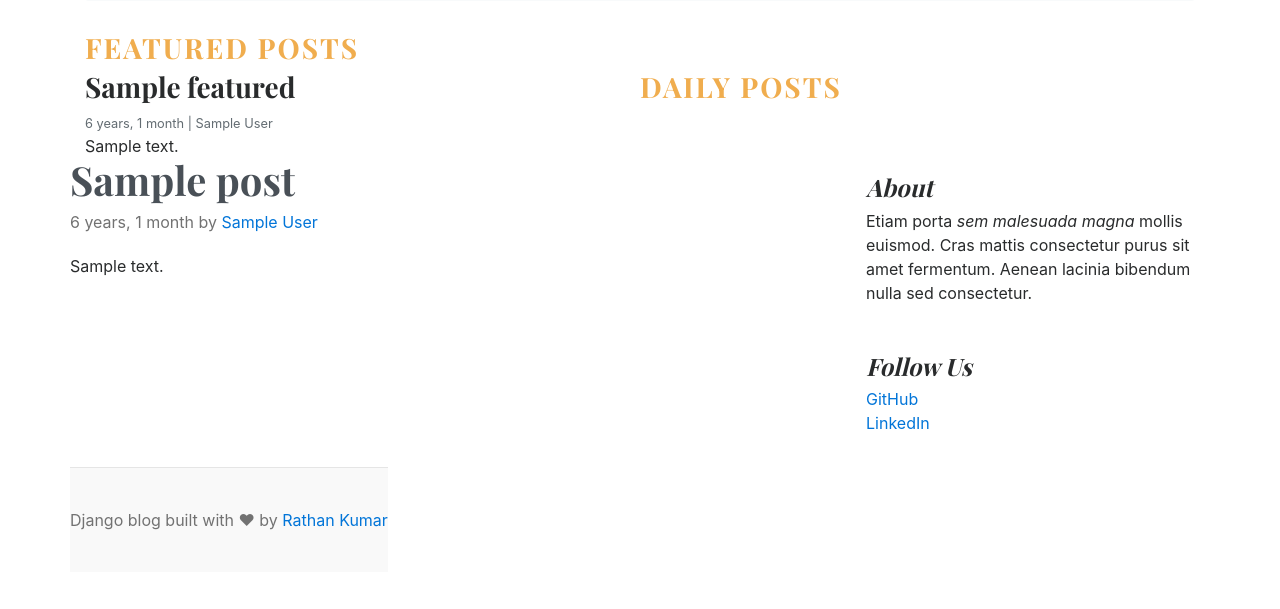
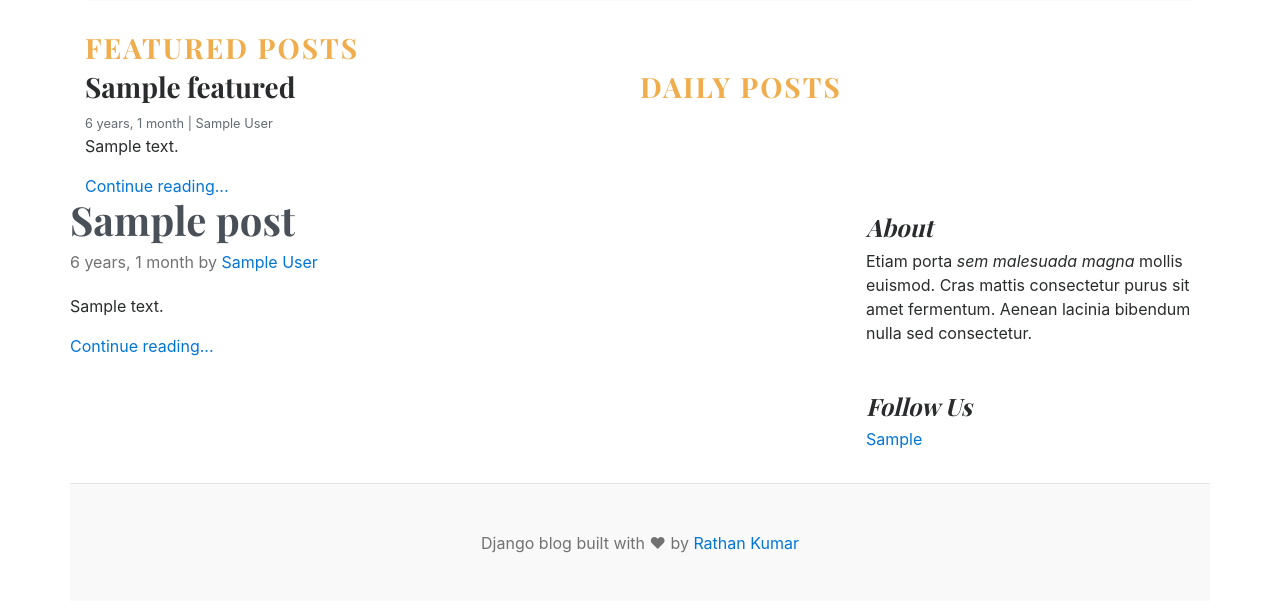
Before and after one commit to Djangodev2010/django-full-stack-blog, a Django app: template blog/templates/home-blogs.html in a window 1280 px wide. Shown: the part 387-996 px from the top of the page. Before the commit the page ends 917 px from the top, so only its background shows below. Run offline with Django 5.2, Linux system fonts and the light colour scheme; the template is opened without the code that fills it: most values are stand-ins (such as "Sample title", 1, 10 or a date in 2020); grey boxes marked "Sample" are stand-in pictures; data that the repository does not hold is empty.

Commit message:
Added blog detail endpoint. Updated the home-blogs.html,  posts_by_category.html to include the blog detail endpoint. Created the blog_detail.html to display the details of a particular blog. Created new get_social_links context_processor and SocialLink model to display the various social links.

```diff
--- a/blog/blog/settings.py
+++ b/blog/blog/settings.py
@@ -64,6 +64,7 @@ TEMPLATES = [
                 'django.contrib.auth.context_processors.auth',
                 'django.contrib.messages.context_processors.messages',
                 'blog_app.context_processors.get_categories',
+                'blog_app.context_processors.get_social_links',
             ],
         },
     },
--- a/blog/blog_app/admin.py
+++ b/blog/blog_app/admin.py
@@ -1,5 +1,5 @@
 from django.contrib import admin
-from blog_app.models import Category, Blog
+from blog_app.models import Category, Blog, SocialLinks
 
 # Register your models here.
 
@@ -11,3 +11,4 @@ class BlogAdmin(admin.ModelAdmin):
 
 admin.site.register(Category)
 admin.site.register(Blog, BlogAdmin)
+admin.site.register(SocialLinks)
--- a/blog/blog_app/context_processors.py
+++ b/blog/blog_app/context_processors.py
@@ -1,5 +1,9 @@
-from blog_app.models import Category
+from blog_app.models import Category, SocialLinks
 
 def get_categories(request):
     categories = Category.objects.all()
     return dict(categories=categories)
+
+def get_social_links(request):
+    social_links = SocialLinks.objects.all()
+    return dict(social_links=social_links)
--- a/blog/blog_app/models.py
+++ b/blog/blog_app/models.py
@@ -37,3 +37,10 @@ class Blog(models.Model):
 
     def __str__(self):
         return self.title
+
+class SocialLinks(models.Model):
+    platform = models.CharField(max_length=255)
+    link = models.URLField(max_length=455)
+
+    def __str__(self):
+        return self.platform
--- a/blog/blog_app/urls.py
+++ b/blog/blog_app/urls.py
@@ -1,7 +1,10 @@
 from django.urls import path
 from blog_app import views
+
+app_name = 'blog_app'
 
 urlpatterns = [
     path('', views.home, name='home'),
     path('category/<int:pk>/', views.posts_by_category, name='posts_by_category'),
+    path('<slug:slug>/', views.blog_detail, name='blog_detail'),
 ]
--- a/blog/blog_app/views.py
+++ b/blog/blog_app/views.py
@@ -16,3 +16,8 @@ def posts_by_category(request, pk):
     # Fetch the posts that have the same category
     posts = category.blogs.filter(status='Published').order_by('-updated_at')
     return render(request, 'posts_by_category.html', context={'posts': posts, 'category': category})
+
+def blog_detail(request, slug):
+    blog = get_object_or_404(Blog, slug=slug)
+    similar_blogs = Blog.objects.filter(category=blog.category, status='Published').exclude(id=blog.id)
+    return render(request, 'blog_detail.html', context={'blog': blog, 'similar_blogs': similar_blogs})
--- a/blog/static/css/blog.css
+++ b/blog/static/css/blog.css
@@ -59,11 +59,16 @@ h1, h2, h3, h4, h5, h6 {
  * Footer
  */
 .blog-footer {
-  padding: 2.5rem 0;
+  padding: 2.9rem 0;
   color: #727272;
   text-align: center;
   background-color: #f9f9f9;
   border-top: .05rem solid #e5e5e5;
+  display: flex;
+  justify-content: center;
+  width: 100%;
+  margin-left: auto;
+  margin-right: auto;
 }
 .blog-footer p:last-child {
   margin-bottom: 0;
--- a/blog/templates/home-blogs.html
+++ b/blog/templates/home-blogs.html
@@ -9,7 +9,7 @@
       <div class="col-md-8 px-0">
         <h1 class="display-4 font-italic">{{featured.title}}</h1>
         <p class="lead my-3">{{featured.short_description | truncatewords:25}}</p>
-        <p class="lead mb-0"><a href="#" class="text-white font-weight-bold">Continue reading...</a></p>
+        <p class="lead mb-0"><a href="{% url 'blog_app:blog_detail' slug=featured.slug %}" class="text-white font-weight-bold">Continue reading...</a></p>
       </div>
     </div>
   {% endif %}
@@ -17,6 +17,7 @@
 
 
   <!--Featured Posts-->
+
   <h3 class='text-warning text-uppercase' style='letter-spacing: 2px'>Featured Posts</h3>
   <div class="row mb-2">
     {% for featured in featured_posts %}
@@ -26,6 +27,7 @@
           <h3>{{featured.title}}</h3>
           <small class="mb-1 text-muted">{{featured.created_at | timesince}} | {{featured.author}}</small>
           <p class="card-text">{{featured.short_description | truncatewords:25}}</p>
+          <a href='{% url "blog_app:blog_detail" slug=featured.slug %}'>Continue reading...</a>
         </div>
       </div>
     </div>
@@ -44,6 +46,8 @@
 
           <p>{{post.short_description | truncatewords:30}}</p>
 
+          <a href='{% url "blog_app:blog_detail" slug=post.slug %}'>Continue reading...</a>
+
         </div>
         {% endfor %}
         <!-- /.blog-post -->
@@ -58,11 +62,12 @@
         </div>
 
         <div class="p-3">
+          {% for social_link in social_links %}
           <h4 class="font-italic">Follow Us</h4>
           <ol class="list-unstyled">
-            <li><a href="#">GitHub</a></li>
-            <li><a href="#">LinkedIn</a></li>
+            <li><a href="{{social_link.link}}">{{social_link.platform}}</a></li>
           </ol>
+          {% endfor %}
         </div>
       </aside><!-- /.blog-sidebar -->
 
--- a/blog/templates/posts_by_category.html
+++ b/blog/templates/posts_by_category.html
@@ -15,6 +15,8 @@
 
           <p>{{post.short_description | truncatewords:30}}</p>
 
+          <a href='{% url "blog_app:blog_detail" slug=post.slug %}'>Continue reading...</a>
+
         </div>
         {% endfor %}
         <!-- /.blog-post -->
```
Also changed, not shown: blog/templates/blog_detail.html (added, +41 -0 lines), blog/blog_app/migrations/0006_sociallinks.py (added).
